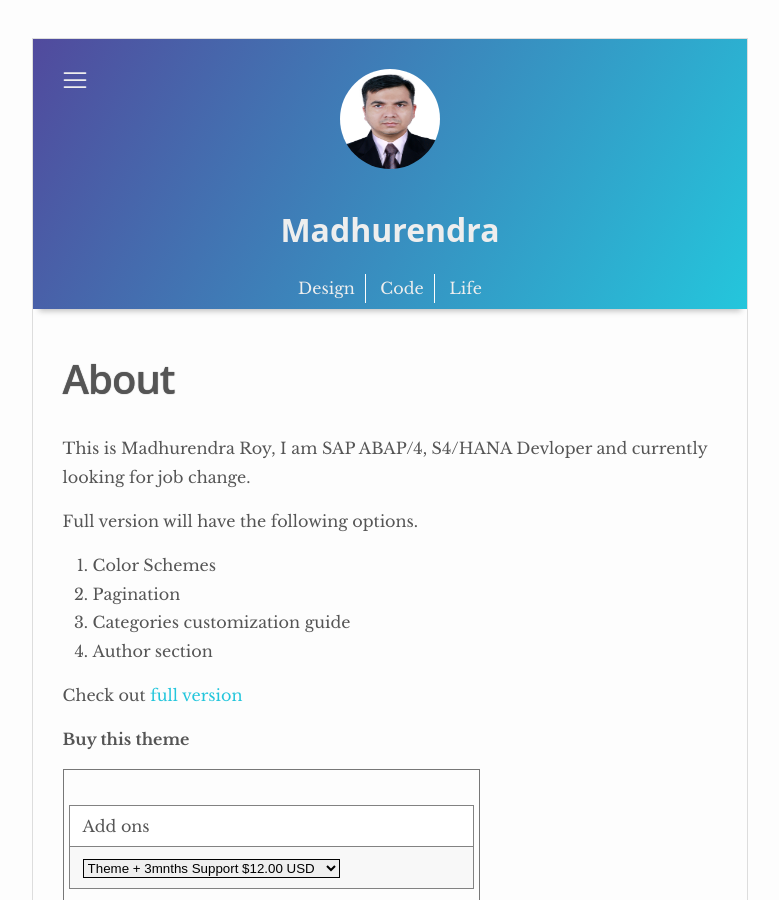
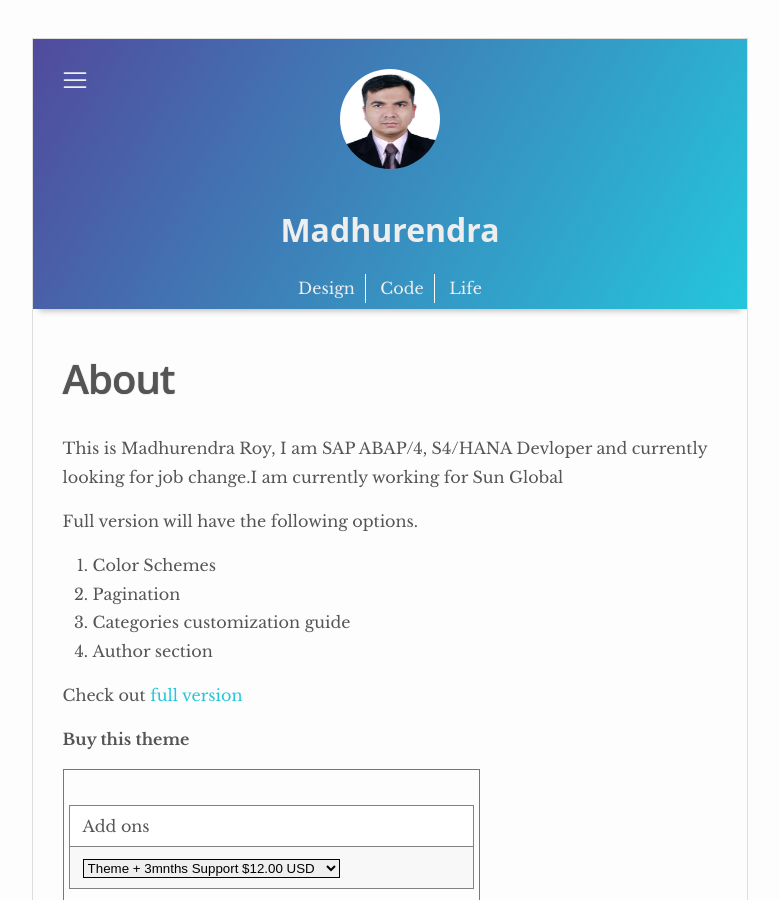
Before and after one commit to madhurendraroy/madhurendraroy.github.io, a Jekyll site: the page built from _pages/about.md, in a window 1280 px wide, cut to the strip 0-900 px from the top of the page. Shown: the whole strip, without its empty margins (250-1029 px from the left). Built offline with Jekyll 4.4.1, drawn with Linux system fonts in a browser that asks for light colours.

Commit message:
Update about.md

```diff
--- a/_pages/about.md
+++ b/_pages/about.md
@@ -5,7 +5,7 @@
 show-in-menu: yes
 ---
 
-This is Madhurendra Roy, I am SAP ABAP/4, S4/HANA Devloper and currently looking for job change.
+This is Madhurendra Roy, I am SAP ABAP/4, S4/HANA Devloper and currently looking for job change.I am currently working for Sun Global
 
 Full version will have the following options.
 
```
